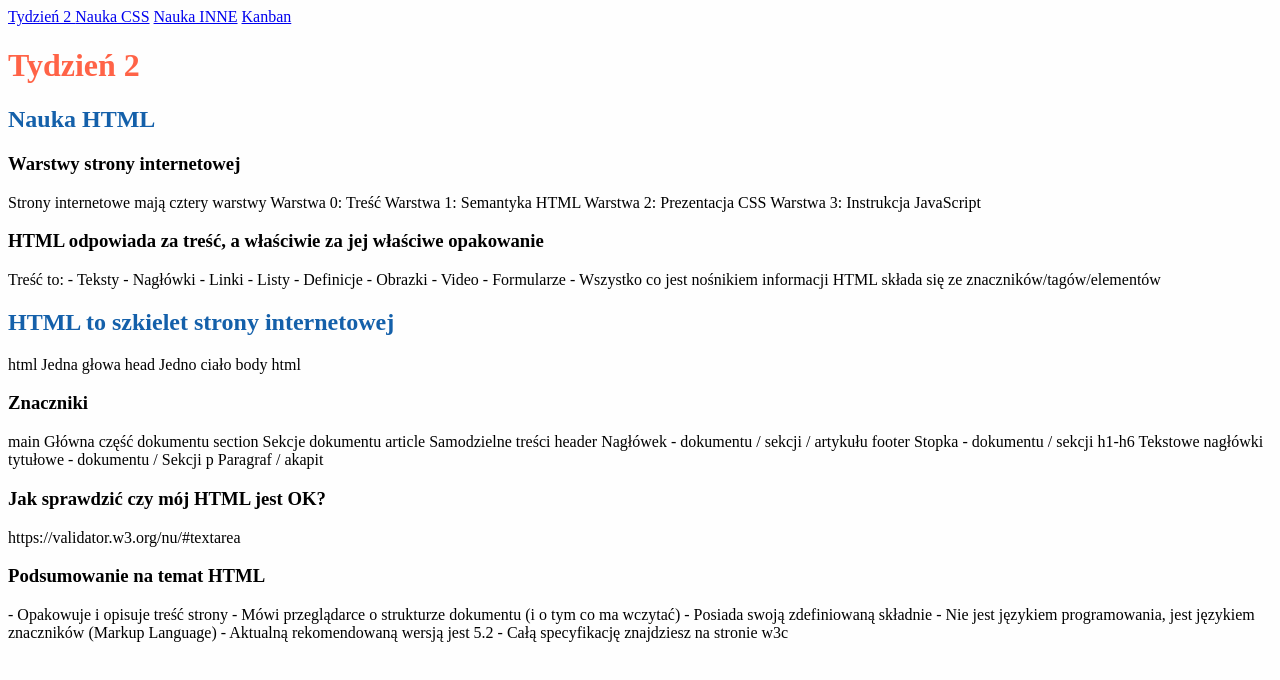
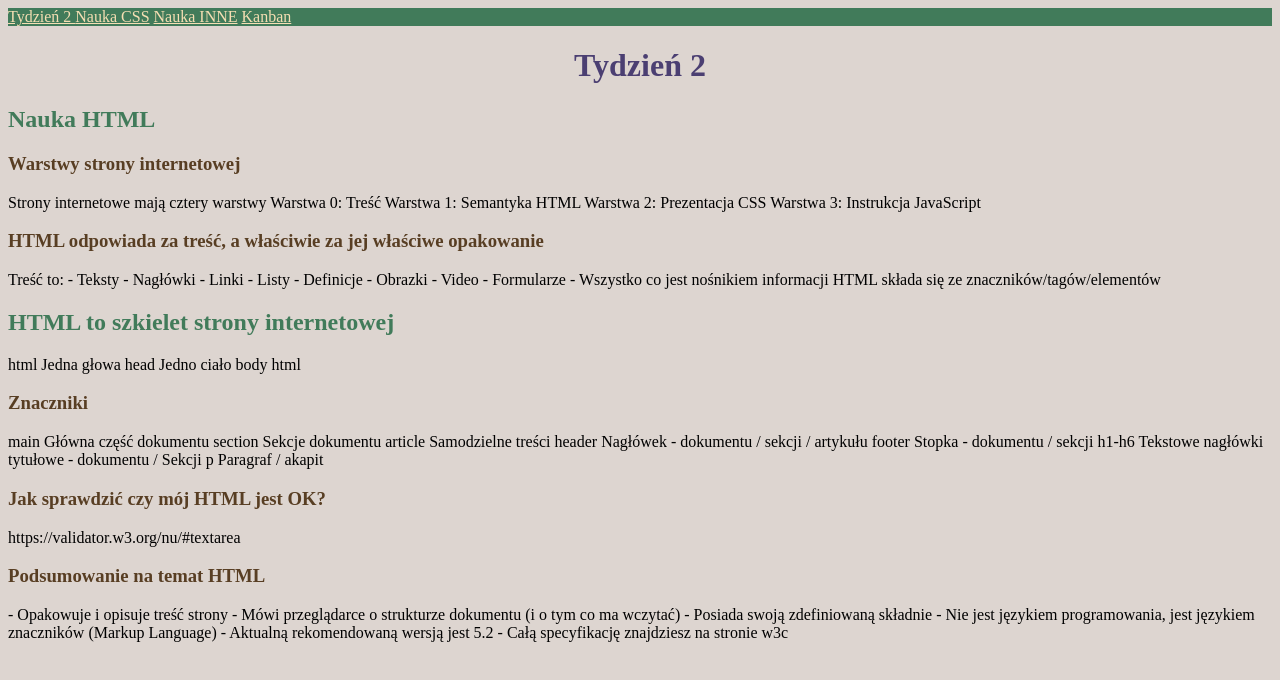
Before and after one commit to szymon-staron/homepage-2021, a plain HTML site: page index.html in a window 1280 px wide. Drawn offline with Linux system fonts and the light colour scheme.

Commit message:
styling section and article

```diff
--- a/index.html
+++ b/index.html
@@ -8,21 +8,20 @@
   </head>
   <body>
     <header>
-      <nav>
-        <a href="index.html">Tydzień 2 </a>
-        <a href="nauka-css.html">Nauka CSS</a>
-        <a href="nauka-inne.html">Nauka INNE</a>
-        <a href="kanban.html">Kanban</a>
+      <nav class="navigation">
+        <a class="navigation-link" href="index.html">Tydzień 2 </a>
+        <a class="navigation-link" href="nauka-css.html">Nauka CSS</a>
+        <a class="navigation-link" href="nauka-inne.html">Nauka INNE</a>
+        <a class="navigation-link" href="kanban.html">Kanban</a>
       </nav>
-    </header>
-    <header class="title">
-      <h1>Tydzień 2</h1>
+    <header >
+      <h1 class="title">Tydzień 2</h1>
     </header>
 
     <section>
-      <h2>Nauka HTML</h2>
+      <h2 class="section-title">Nauka HTML</h2>
       <article>
-        <h3>Warstwy strony internetowej</h3>
+        <h3 class="article-title">Warstwy strony internetowej</h3>
         <p>
           Strony internetowe mają cztery warstwy Warstwa 0: Treść Warstwa 1:
           Semantyka HTML Warstwa 2: Prezentacja CSS Warstwa 3: Instrukcja
@@ -30,7 +29,7 @@
         </p>
       </article>
       <article>
-        <h3>HTML odpowiada za treść, a właściwie za jej właściwe opakowanie</h3>
+        <h3 class="article-title">HTML odpowiada za treść, a właściwie za jej właściwe opakowanie</h3>
         <p>
           Treść to: - Teksty - Nagłówki - Linki - Listy - Definicje - Obrazki -
           Video - Formularze - Wszystko co jest nośnikiem informacji HTML składa
@@ -39,11 +38,11 @@
       </article>
 
       <article>
-        <h2>HTML to szkielet strony internetowej</h2>
+        <h2 class="section-title">HTML to szkielet strony internetowej</h2>
         <p>html Jedna głowa head Jedno ciało body html</p>
       </article>
       <article>
-        <h3>Znaczniki</h3>
+        <h3 class="article-title">Znaczniki</h3>
         <p>
           main Główna część dokumentu section Sekcje dokumentu article
           Samodzielne treści header Nagłówek - dokumentu / sekcji / artykułu
@@ -52,11 +51,11 @@
         </p>
       </article>
       <article>
-        <h3>Jak sprawdzić czy mój HTML jest OK?</h3>
+        <h3 class="article-title">Jak sprawdzić czy mój HTML jest OK?</h3>
         <p>https://validator.w3.org/nu/#textarea</p>
       </article>
       <article>
-        <h3>Podsumowanie na temat HTML</h3>
+        <h3 class="article-title">Podsumowanie na temat HTML</h3>
         <p>
           - Opakowuje i opisuje treść strony - Mówi przeglądarce o strukturze
           dokumentu (i o tym co ma wczytać) - Posiada swoją zdefiniowaną
--- a/style.css
+++ b/style.css
@@ -1,16 +1,21 @@
-body{
-    background-color: #fefefe;
-
+body {
+  background-color: #ddd5d0;
 }
-h2{
-    color: #1460AA;
+.title {
+  text-align: center;
+  color: #4b3f72;
 }
 
-.navigation{
- background-color: yellow;
-
+.section-title {
+  color: #417b5a;
 }
 
-.title{
-    color: tomato;
+.article-title {
+  color: #583e23;
 }
+.navigation {
+  background-color: #417b5a;
+}
+.navigation-link {
+  color: wheat;
+}
```
Also changed, not shown: kanban.html (+10 -10 lines), nauka-css.html (+15 -14 lines), nauka-inne.html (+10 -11 lines), js.png (added), main.js (line endings or trailing spaces).
